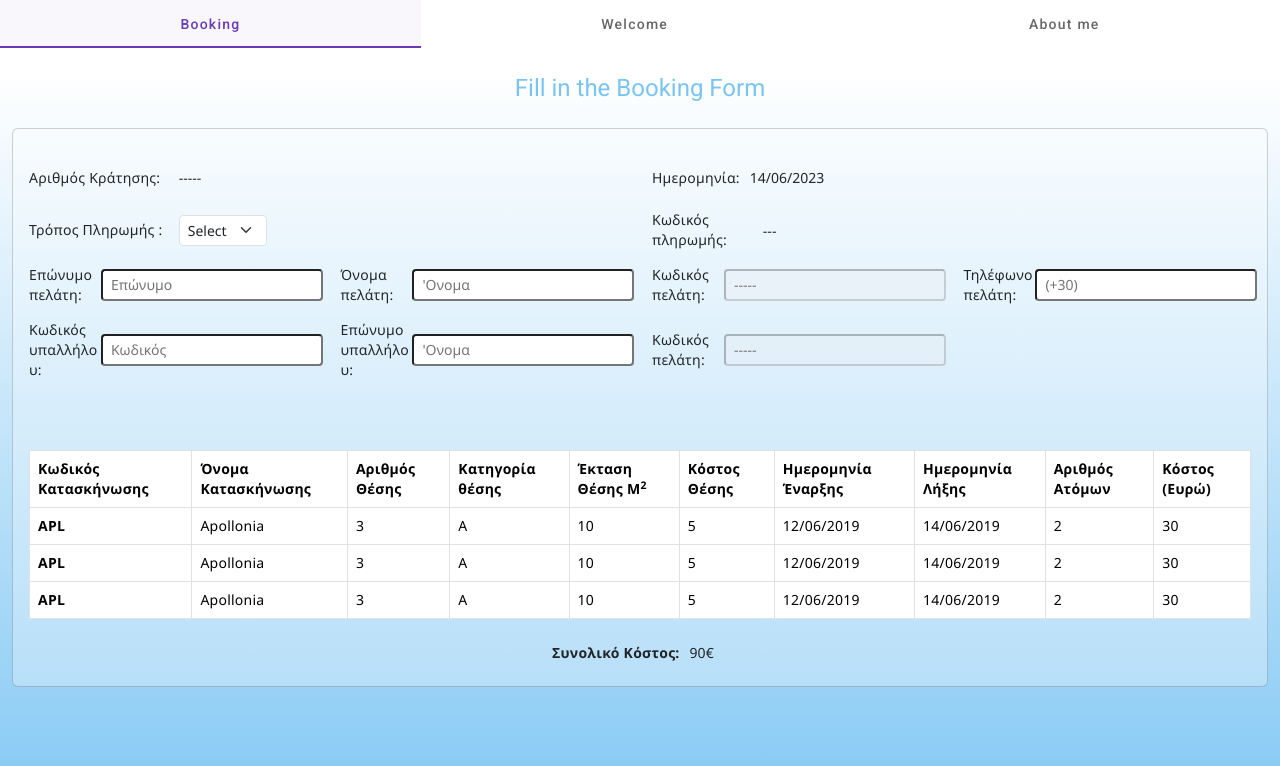
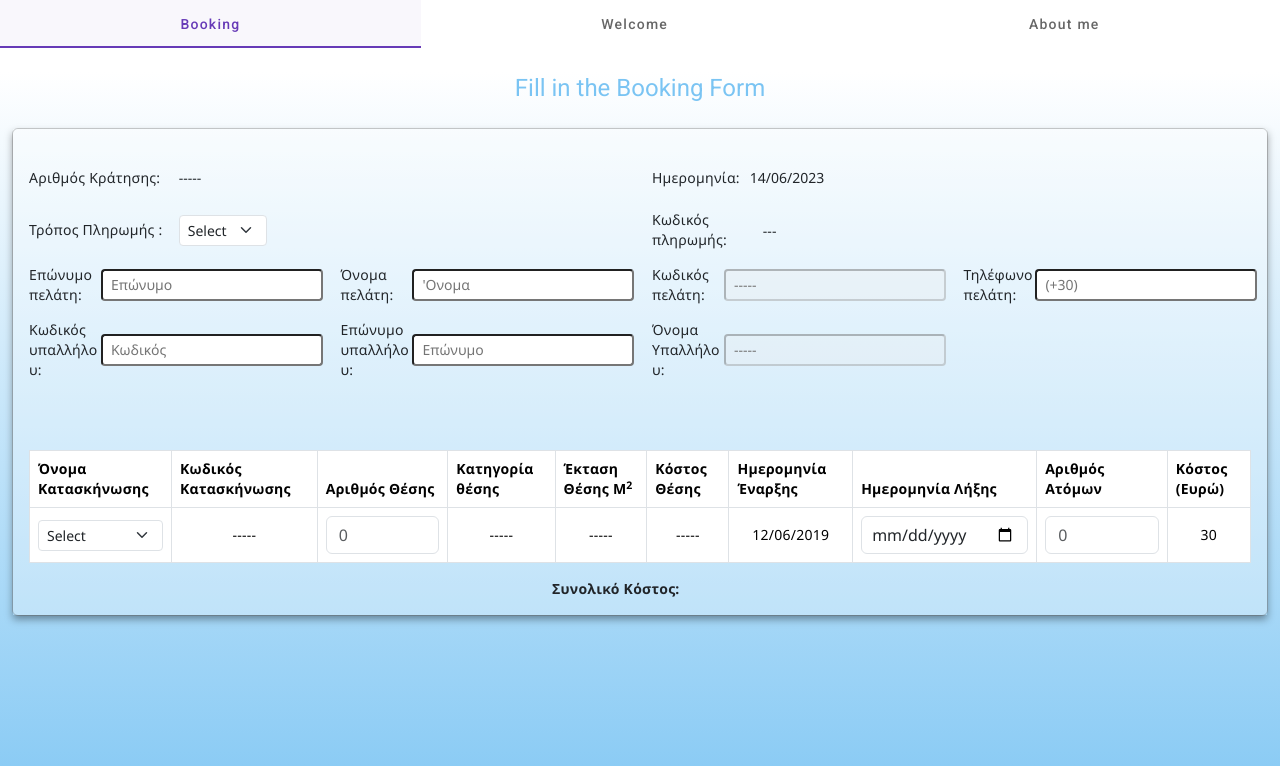
Before and after one commit to KountourisPanagiotis/campings-frontend, an Angular app: page /booking in a window 1280 px wide. Shown: the top 766 px of the page. Built offline with nearby package versions, Linux system fonts and the light colour scheme.

Commit message:
before converting to code searching inputs for customer and staff

```diff
--- a/src/app/components/booking/booking.component.css
+++ b/src/app/components/booking/booking.component.css
@@ -30,6 +30,20 @@
   margin-top: 15px;
 }
 
-#payMethod {
+#paymethod {
   width: 88px;
 }
+
+.custom-shadow {
+  box-shadow: 0px 4px 8px 0px rgba(0,0,0,0.4);
+}
+
+td {
+  display: table-cell;
+  vertical-align: middle;
+  text-align: center;
+}
+
+th[scope="row"] {
+  vertical-align: middle;
+}
--- a/src/app/components/booking/booking.component.html
+++ b/src/app/components/booking/booking.component.html
@@ -4,7 +4,7 @@
     </div>
 
     <div class="card mt-4">
-      <div class="card-body">
+      <div class="card-body custom-shadow">
         <form>
           <!-- ROW 1 -->
           <div class="form-group row">
@@ -22,10 +22,10 @@
 
           <!-- ROW 2 -->
           <div class="form-group row">
-            <!-- Tropos pliromis (payMethod)-->
+            <!-- Tropos pliromis (paymethod)-->
             <div class="col-sm-6 d-flex align-items-center">
-              <label for="payMethod" class="mr-2 col-sm-3">Τρόπος Πληρωμής :</label>
-              <select id="payMethod" class="form-select form-select-sm" aria-label=".form-select-sm example">
+              <label for="paymethod" class="mr-2 col-sm-3">Τρόπος Πληρωμής :</label>
+              <select id="paymethod" class="form-select form-select-sm" aria-label=".form-select-sm example">
                 <option selected>Select</option>
                 <option value="1">PAN</option>
                 <option value="2">Two</option>
@@ -76,23 +76,22 @@
             <!-- Eponumo upalilou (staffSurname) -->
             <div class="col-sm-3 d-flex align-items-center">
               <label for="staffSurname" class="mr-2 col-sm-3">Επώνυμο υπαλλήλου:</label>
-              <input type="text" class="form-control-sm" id="staffSurname" placeholder="'Ονομα">
+              <input type="text" class="form-control-sm" id="staffSurname" placeholder="Επώνυμο">
             </div>
             <!-- Kodikos Pelati (staffName) -->
             <div class="col-sm-3 d-flex align-items-center">
-              <label for="staffName" class="mr-2 col-sm-3">Κωδικός πελάτη:</label>
+              <label for="staffName" class="mr-2 col-sm-3">Όνομα Υπαλλήλου:</label>
               <input type="text" class="form-control-sm" disabled="true" id="staffName" placeholder="-----">
             </div>
           </div>
-
 
           <!-- Table -->
           <div class="booking-table">
             <table class="table table-bordered">
               <thead>
                 <tr>
+                  <th scope="col">Όνομα Κατασκήνωσης</th>
                   <th scope="col">Κωδικός Κατασκήνωσης</th>
-                  <th scope="col">Όνομα Κατασκήνωσης</th>
                   <th scope="col">Αριθμός Θέσης</th>
                   <th scope="col">Κατηγορία θέσης</th>
                   <th scope="col">Έκταση Θέσης M<sup>2</sup></th>
@@ -105,41 +104,46 @@
               </thead>
               <tbody>
                 <tr>
-                  <th scope="row">APL</th>
-                  <td>Apollonia</td>
-                  <td>3</td>
-                  <td>A</td>
-                  <td>10</td>
-                  <td>5</td>
-                  <td>12/06/2019</td>
-                  <td>14/06/2019</td>
-                  <td>2</td>
+                  <!-- Onoma kataskinosis -->
+                  <th scope="row">
+                    <select id="campname-select" class="form-select form-select-sm" aria-label=".form-select-sm example">
+                      <option selected>Select</option>
+                      <option value="1">PAN</option>
+                      <option value="2">Two</option>
+                      <option value="3">Three</option>
+                    </select>
+                  </th>
+                  <td>
+                    <!-- kodikos kataskinosis -->
+                    <label>-----</label>
+                  </td>
+                  <td>
+                    <input type="number" min="0" step="1" class="form-control" id="empNo-select" placeholder="0">
+                  </td>
+                  <td>
+                    <!-- CatCode -->
+                    <label>-----</label>
+                  </td>
+                  <td>
+                    <!-- area-M2 -->
+                    <label>-----</label>
+                  </td>
+                  <td>
+                    <!-- unitcost -->
+                    <label>-----</label>
+                  </td>
+                  <td>
+                    12/06/2019
+                  </td>
+                  <td>
+                    <input type="date" class="form-control" id="date">
+                  </td>
+                  <td>
+                    <input type="number" min="0" step="1" class="form-control" id="nopers-select" placeholder="0">
+                  </td>
                   <td>30</td>
                 </tr>
-                <tr>
-                  <th scope="row">APL</th>
-                  <td>Apollonia</td>
-                  <td>3</td>
-                  <td>A</td>
-                  <td>10</td>
-                  <td>5</td>
-                  <td>12/06/2019</td>
-                  <td>14/06/2019</td>
-                  <td>2</td>
-                  <td>30</td>
-                </tr>
-                <tr>
-                  <th scope="row">APL</th>
-                  <td>Apollonia</td>
-                  <td>3</td>
-                  <td>A</td>
-                  <td>10</td>
-                  <td>5</td>
-                  <td>12/06/2019</td>
-                  <td>14/06/2019</td>
-                  <td>2</td>
-                  <td>30</td>
-                </tr>
+
               </tbody>
             </table>
           </div>
@@ -148,7 +152,6 @@
             <div class="total-cost row justify-content-end">
               <div class="col-sm-6 d-flex align-items-center">
                 <label for="cost" class="mr-2 text-nowrap font-weight-bold">Συνολικό Κόστος:</label>
-                <input type="text" readonly class="form-control-plaintext label-margin" id="cost" value="90€">
               </div>
             </div>
 
```
